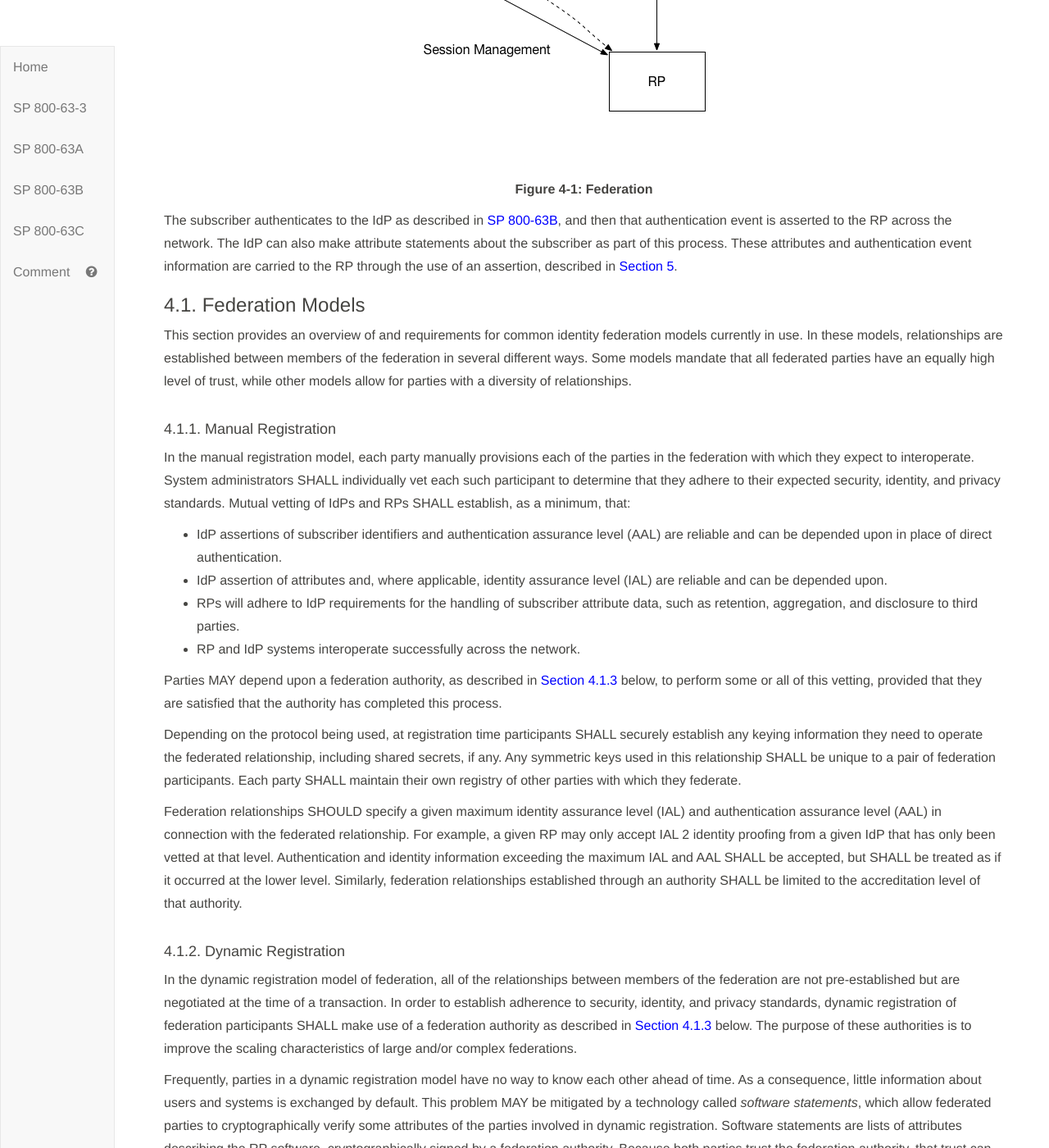
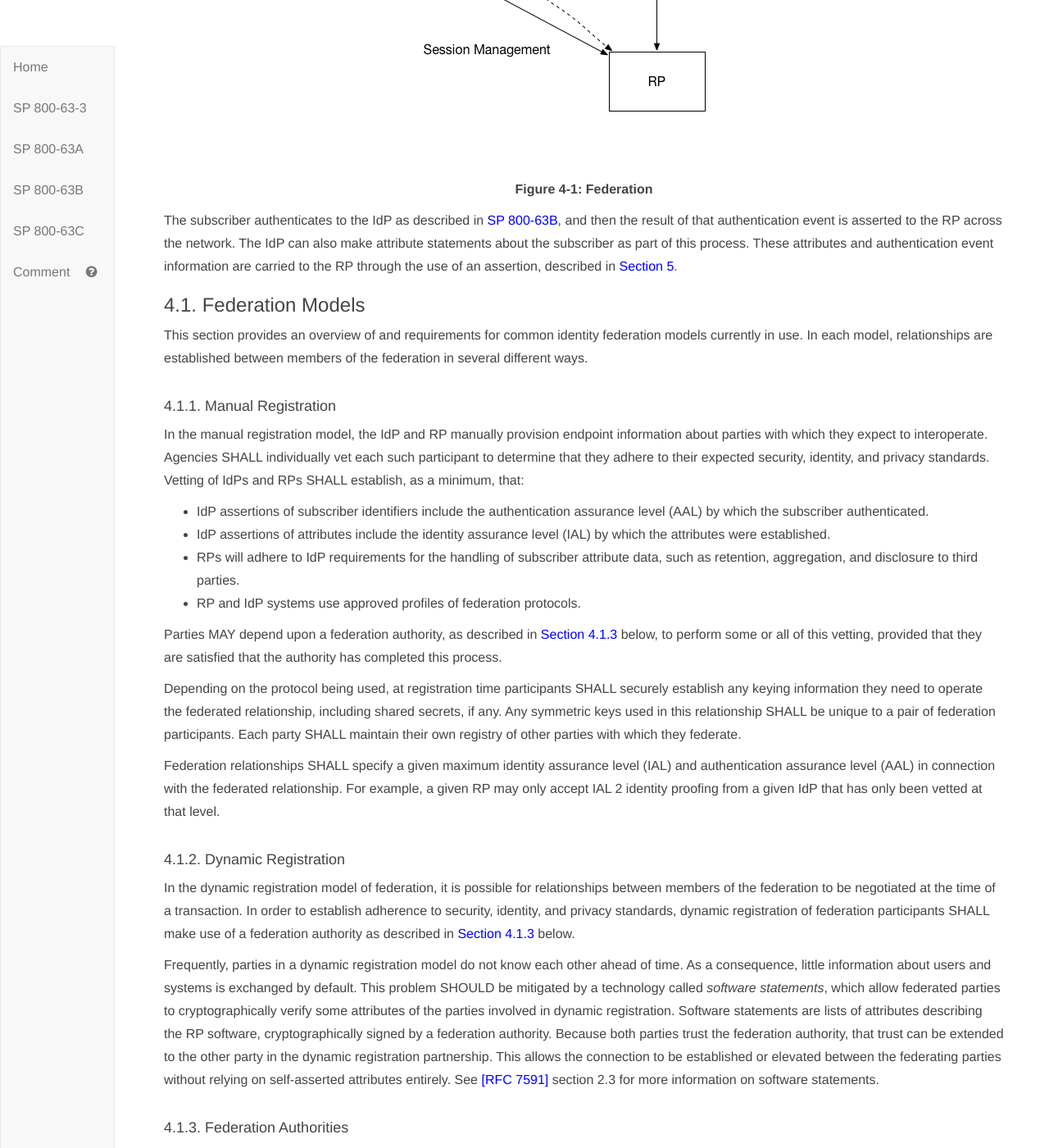
Before and after one commit to usnistgov/800-63-3, a Jekyll site: the page built from sp800-63c.md, in a window 1280 px wide and 1400 px high, scrolled down 7846 px. Shown: the whole window at 82% size. Built offline with Jekyll 4.4.1, drawn with Linux system fonts in a browser that asks for light colours; some of the changed text lies outside the part shown.

Commit message:
PAG Editorial updates to Section 4.

```diff
--- a/sp800-63c/sec4_federation.md
+++ b/sp800-63c/sec4_federation.md
@@ -2,7 +2,7 @@
 
 ## 4. Federation
 
-In a federation protocol, a triangle is formed between the subscriber, the identity provider (IdP), and the relying party (RP) as shown in [Figure 4-1](#63cSec4-Figure1). Depending on the specifics of the protocol, different information passes across each leg of the triangle at different times. The subscriber communicates with both the IdP and the RP, usually through a web browser. In most cases, the RP and the IdP communicate with each other; this communication can happen over the *front channel* (through redirects involving the subscriber), or over the *back channel* (through a direct connection between the RP and IdP). In some cases, the subscriber may present an information bundle to the RP that is packaged and pre-signed by the IdP that is stored as part of a cached credential they retain.
+In a federation protocol, a relationship is formed between the subscriber, the identity provider (IdP), and the relying party (RP) as shown in [Figure 4-1](#63cSec4-Figure1). Depending on the specifics of the protocol, different information passes among the participants at different times. The subscriber communicates with both the IdP and the RP, usually through a web browser. In most cases, the RP and the IdP communicate with each other; this communication can happen over the *front channel* (through redirects involving the subscriber), or over the *back channel* (through a direct connection between the RP and IdP). In some cases, the subscriber may present an information bundle to the RP that is packaged and pre-signed by the IdP that is stored as part of a cached credential they retain.
 
 <a name="63cSec4-Figure1"></a>
 
@@ -13,38 +13,38 @@ In a federation protocol, a triangle is formed between the subscriber, the ident
 
 </div>
 
-The subscriber authenticates to the IdP as described in [SP 800-63B](sp800-63b.html), and then that authentication event is asserted to the RP across the network. The IdP can also make attribute statements about the subscriber as part of this process. These attributes and authentication event information are carried to the RP through the use of an assertion, described in [Section 5](#sec5).
+The subscriber authenticates to the IdP as described in [SP 800-63B](sp800-63b.html), and then the result of that authentication event is asserted to the RP across the network. The IdP can also make attribute statements about the subscriber as part of this process. These attributes and authentication event information are carried to the RP through the use of an assertion, described in [Section 5](#sec5).
 
 ### 4.1. Federation Models
 
-This section provides an overview of and requirements for common identity federation models currently in use. In these models, relationships are established between members of the federation in several different ways. Some models mandate that all federated parties have an equally high level of trust, while other models allow for parties with a diversity of relationships.
+This section provides an overview of and requirements for common identity federation models currently in use. In each model, relationships are established between members of the federation in several different ways.
 
 #### <a name="manual-registration"></a> 4.1.1. Manual Registration
 
-In the manual registration model, each party manually provisions each of the parties in the federation with which they expect to interoperate. System administrators SHALL individually vet each such participant to determine that they adhere to their expected security, identity, and privacy standards. Mutual vetting of IdPs and RPs SHALL establish, as a minimum, that:
+In the manual registration model, the IdP and RP manually provision endpoint information about parties with which they expect to interoperate. Agencies SHALL individually vet each such participant to determine that they adhere to their expected security, identity, and privacy standards. Vetting of IdPs and RPs SHALL establish, as a minimum, that:
 
-* IdP assertions of subscriber identifiers and authentication assurance level (AAL) are reliable and can be depended upon in place of direct authentication.
-* IdP assertion of attributes and, where applicable, identity assurance level (IAL) are reliable and can be depended upon.
+* IdP assertions of subscriber identifiers include the authentication assurance level (AAL) by which the subscriber authenticated.
+* IdP assertions of attributes include the identity assurance level (IAL) by which the attributes were established.
 * RPs will adhere to IdP requirements for the handling of subscriber attribute data, such as retention, aggregation, and disclosure to third parties.
-* RP and IdP systems interoperate successfully across the network.
+* RP and IdP systems use approved profiles of federation protocols.
 
 Parties MAY depend upon a federation authority, as described in [Section 4.1.3](#authorities) below, to perform some or all of this vetting, provided that they are satisfied that the authority has completed this process.
 
 Depending on the protocol being used, at registration time participants SHALL securely establish any keying information they need to operate the federated relationship, including shared secrets, if any. Any symmetric keys used in this relationship SHALL be unique to a pair of federation participants. Each party SHALL maintain their own registry of other parties with which they federate.
 
-Federation relationships SHOULD specify a given maximum identity assurance level (IAL) and authentication assurance level (AAL) in connection with the federated relationship. For example, a given RP may only accept IAL 2 identity proofing from a given IdP that has only been vetted at that level. Authentication and identity information exceeding the maximum IAL and AAL SHALL be accepted, but SHALL be treated as if it occurred at the lower level. Similarly, federation relationships established through an authority SHALL be limited to the accreditation level of that authority.
+Federation relationships SHALL specify a given maximum identity assurance level (IAL) and authentication assurance level (AAL) in connection with the federated relationship. For example, a given RP may only accept IAL 2 identity proofing from a given IdP that has only been vetted at that level.
 
 #### <a name="dynamic-registration"></a> 4.1.2. Dynamic Registration
 
-In the dynamic registration model of federation, all of the relationships between members of the federation are not pre-established but are negotiated at the time of a transaction. In order to establish adherence to security, identity, and privacy standards, dynamic registration of federation participants SHALL make use of a federation authority as described in [Section 4.1.3](#authorities) below. The purpose of these authorities is to improve the scaling characteristics of large and/or complex federations.
+In the dynamic registration model of federation, it is possible for relationships between members of the federation to be negotiated at the time of a transaction. In order to establish adherence to security, identity, and privacy standards, dynamic registration of federation participants SHALL make use of a federation authority as described in [Section 4.1.3](#authorities) below.
 
-Frequently, parties in a dynamic registration model have no way to know each other ahead of time. As a consequence, little information about users and systems is exchanged by default. This problem MAY be mitigated by a technology called *software statements*, which allow federated parties to cryptographically verify some attributes of the parties involved in dynamic registration. Software statements are lists of attributes describing the RP software, cryptographically signed by a federation authority. Because both parties trust the federation authority, that trust can be extended to the other party in the dynamic registration partnership.  This allows the connection to be established or elevated between the federating parties without relying on self-asserted attributes entirely. See [[RFC 7591]](#RFC7591) section 2.3 for more information on software statements.
+Frequently, parties in a dynamic registration model do not know each other ahead of time. As a consequence, little information about users and systems is exchanged by default. This problem SHOULD be mitigated by a technology called *software statements*, which allow federated parties to cryptographically verify some attributes of the parties involved in dynamic registration. Software statements are lists of attributes describing the RP software, cryptographically signed by a federation authority. Because both parties trust the federation authority, that trust can be extended to the other party in the dynamic registration partnership.  This allows the connection to be established or elevated between the federating parties without relying on self-asserted attributes entirely. See [[RFC 7591]](#RFC7591) section 2.3 for more information on software statements.
 
 #### <a name="authorities"></a> 4.1.3. Federation Authorities
 
-In federations that employ dynamic registration and some that employ static registration, federated parties SHALL use an authority, sometimes referred to as a *trust framework*, to establish a common set of norms and to verify and audit adherence to a set of predetermined security and identity standards among the federation members. The use of a federation authority in large federations greatly decreases the number of relationships that need to be individually vetted and negotiated.
+Some federations use a party known as a *federation authority* in order to decrease the number of relationships that need to be individually vetted and negotiated.
 
-Federation authorities SHALL evaluate the criteria listed in [Section 4.1.1](#manual-registration) (compliance with IAL and AAL requirements, privacy requirements, and interoperability) of each participant on behalf of federation members. Federation authorities SHALL establish a maximum, *accredited*, operating IAL and AAL for use among federation members. Individual members MAY participate at lower IAL and/or AAL levels, but the federation authority SHALL ensure (typically through auditing, rather than participation in actual transactions) that IAL and AAL levels of these participants do not exceed their authorized levels.
+Where they are used, federation authorities SHALL evaluate the criteria listed in [Section 4.1.1](#manual-registration) of each participant on behalf of federation members. Federation authorities SHALL establish the maximum operating IAL and AAL for use by relationships they facilitate.
 
 Federation authorities MAY assist members that are trying to discover API endpoints in order to register with other federation members. If this service is not provided, federations supporting dynamic registration SHALL ensure that participants have predictable API addresses where other participants can register themselves without administrator involvement.
 
```
